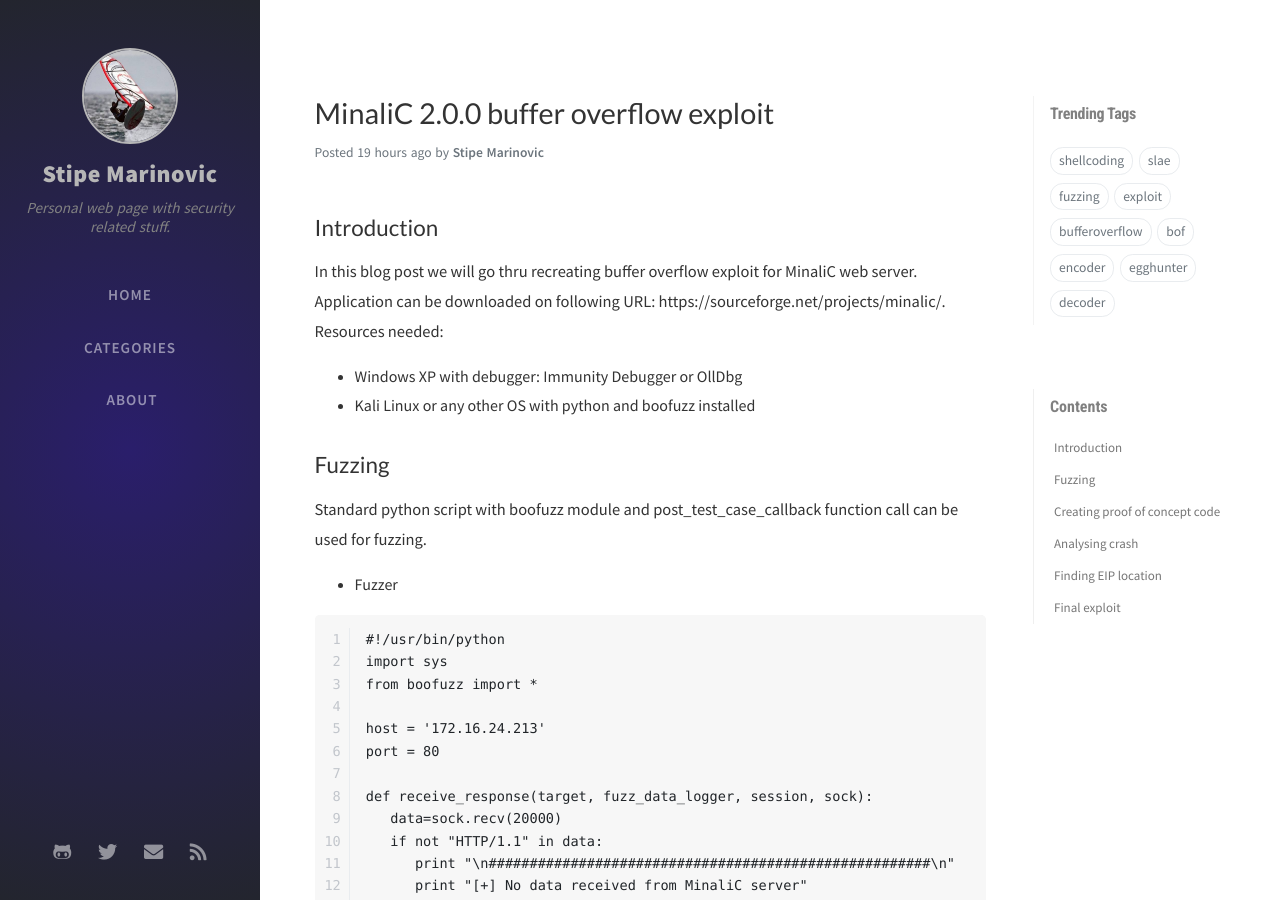
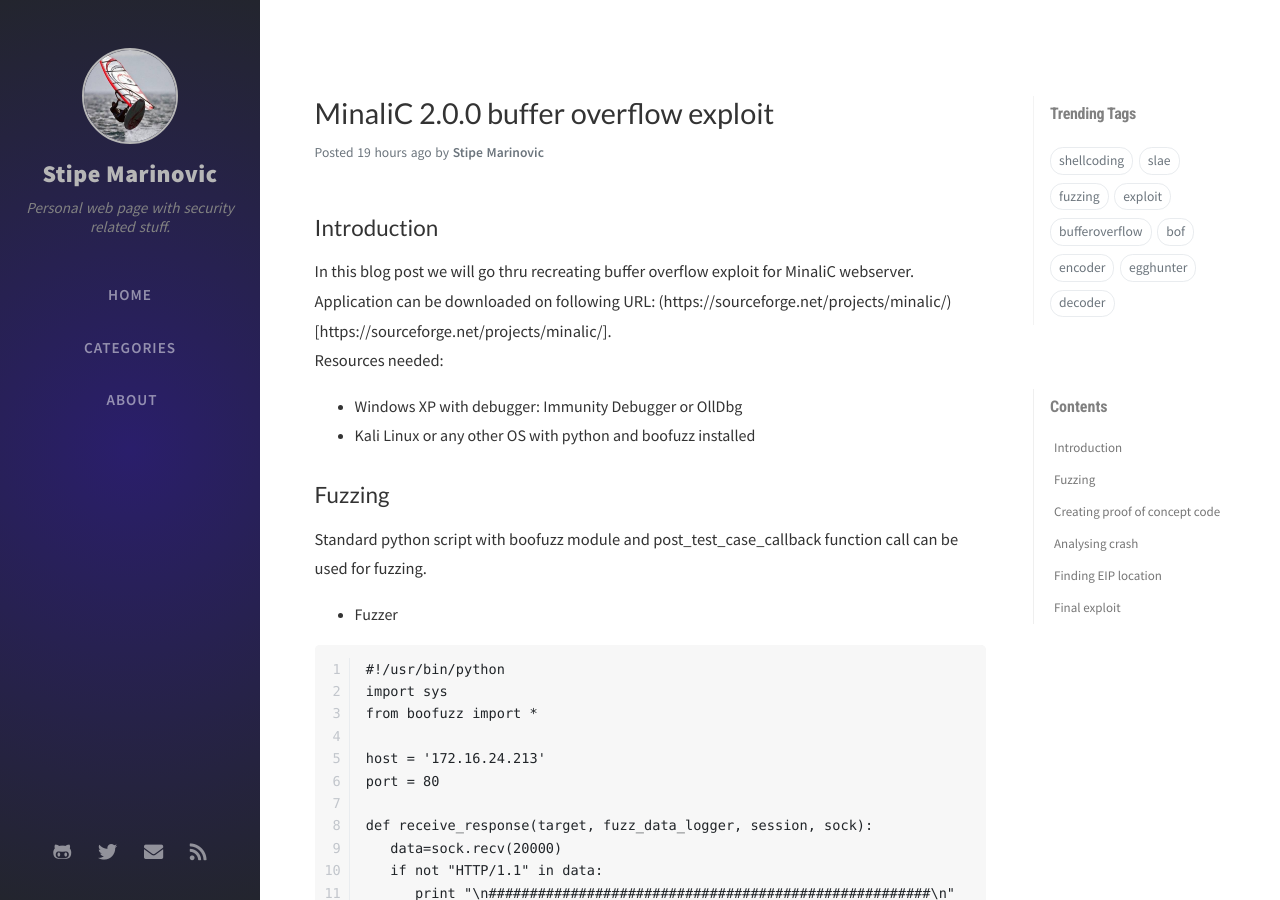
Before and after one commit to smarinovic/smarinovic.github.io, a Jekyll site: the page built from _posts/2020-07-15-MinaliC-webserver-BoF.md, in a window 1280 px wide and 900 px high. Built offline with Jekyll 4.4.1, drawn with Linux system fonts in a browser that asks for light colours; nearby versions of some CDN libraries; comment, search, counter and statistics services are not loaded.

Commit message:
Update and rename 2020-07-15-MinaliC-web-server-BoF.md to 2020-07-15-MinaliC-webserver-BoF.md

```diff
--- a/_posts/2020-07-15-MinaliC-web-server-BoF.md
+++ b/_posts/2020-07-15-MinaliC-webserver-BoF.md
@@ -9,7 +9,7 @@
 
 ## Introduction ##
 
-In this blog post we will go thru recreating buffer overflow exploit for MinaliC web server. Application can be downloaded on following URL: https://sourceforge.net/projects/minalic/.
+In this blog post we will go thru recreating buffer overflow exploit for MinaliC webserver. Application can be downloaded on following URL: (https://sourceforge.net/projects/minalic/)[https://sourceforge.net/projects/minalic/].
 Resources needed:
 * Windows XP with debugger: Immunity Debugger or OllDbg
 * Kali Linux or any other OS with python and boofuzz installed
```
